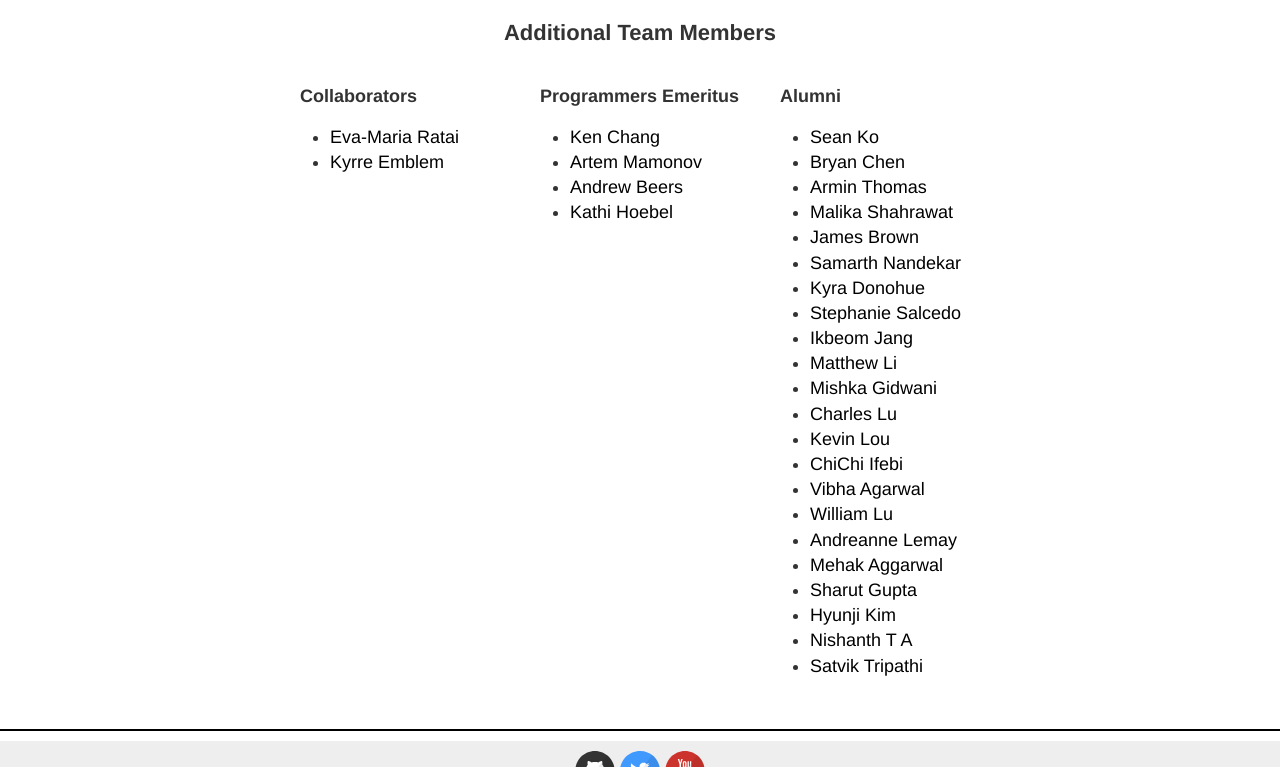
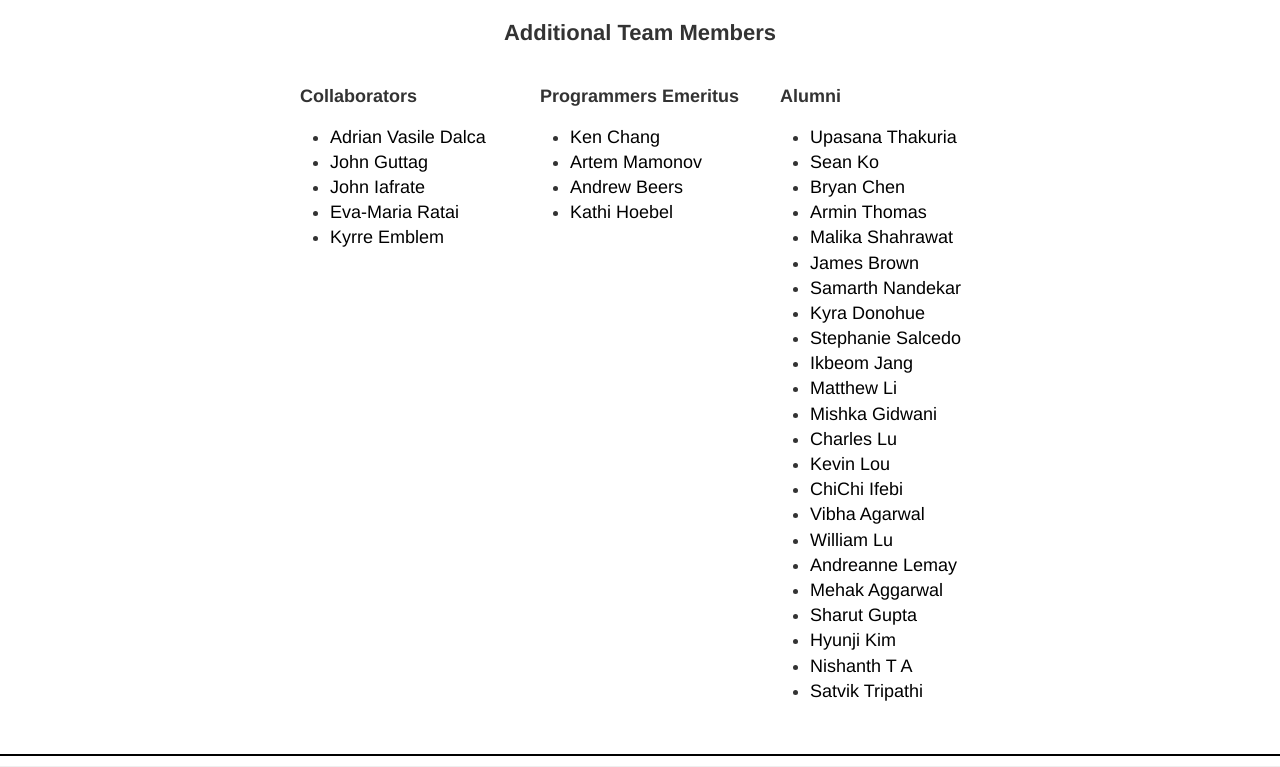
Before and after one commit to QTIM-Lab/qtim-lab.github.io, a Jekyll site: the page built from people.html, in a window 1280 px wide and 900 px high, scrolled down 1749 px, cut to the strip 133-900 px from the top of the window. Built offline with Jekyll 4.4.1, drawn with Linux system fonts in a browser that asks for light colours; some of the changed text lies outside the part shown.

Commit message:
Collaborators update

```diff
--- a/people.html
+++ b/people.html
@@ -92,16 +92,6 @@ permalink: /people/
       <h4>Yi-Fen Yen<br>
         Assistant Professor</h4>
       </a>
-    </div>
-
-    <div class="custom-col">
-      <a class="person" id="Adrian" href="#personTitle">
-          <div class='image-container-mgb'>
-            <img src="../images/people/adrian_icon.jpg" class="flex-image" alt="Image">
-          </div>
-          <h4>Adrian Dalca<br>
-            Assistant Professor</h4>
-        </a>
     </div>
 
     <div class="custom-col">
@@ -645,10 +635,13 @@ permalink: /people/
     <div class="custom-col">
       <strong>Collaborators</strong>
       <ul>
+        <li><a href='https://www.mit.edu/~adalca/'>Adrian Vasile Dalca</a></li>
+        <li><a href='https://people.csail.mit.edu/guttag/'>John Guttag</a></li>
+        <li><a href='https://targetcancer.org/team-member/john-iafrate-md-phd/'>John Iafrate</a></li>
         <li><a href='https://www.nmr.mgh.harvard.edu/user/6162'>Eva-Maria Ratai</a></li>
         <li><a href="https://www.ous-research.no/emblem/">Kyrre Emblem</a></li>
       </ul>
-    </div>
+  </div>
     <!-- <div class="custom-col">
       <strong>Students</strong>
       <ul>
@@ -667,6 +660,7 @@ permalink: /people/
     <div class="custom-col">
       <strong>Alumni</strong>
       <ul>
+        <li><a href="https://www.linkedin.com/in/upasana-thakuria/">Upasana Thakuria</a></li>
         <li><a href="https://www.linkedin.com/in/sean-ko/">Sean Ko</a></li>
         <li><a href="https://www.linkedin.com/in/bryanchen96/">Bryan Chen</a></li>
         <li><a href="https://www.linkedin.com/in/armin-thomas/">Armin Thomas</a></li>
```
Also changed, not shown: other parts of people.html (+0 -9 lines).
